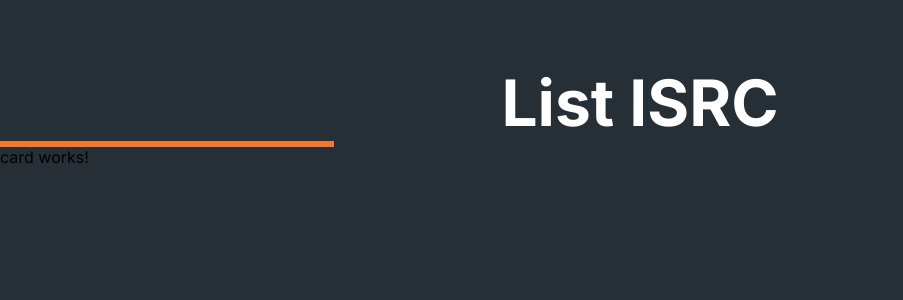
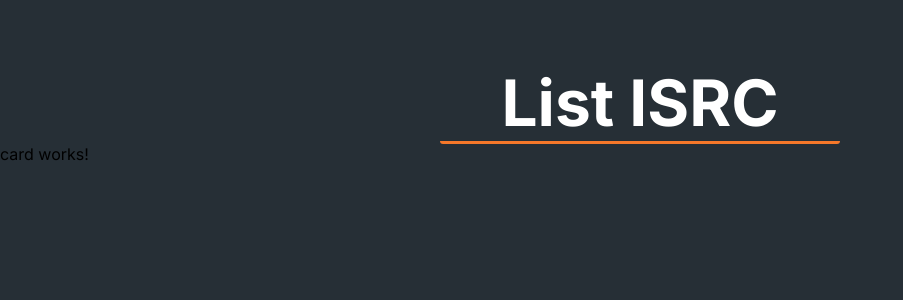
Before and after one commit to ONErpm-Lab/front-end-challenge, an Angular app in the folder challenge-onerpm/: page / in a window 1280 px wide. Shown: the top 300 px of the page, without its empty margins (0-903 px from the left). Built offline with nearby package versions, Linux system fonts and the light colour scheme.

Commit message:
style: styling the app component

```diff
--- a/challenge-onerpm/src/app/app.component.css
+++ b/challenge-onerpm/src/app/app.component.css
@@ -11,16 +11,14 @@ main{
 }
 
 .title{
+  width: 400px;
+  text-align: center;
   font-size: 64px;
   font-weight: bold;
   color: white;
-  text-align: center;
   padding-top: 5%;
-}
-
-.line{
-  border: 3px solid #F5782A;
-  width: 328px;
+  border-bottom: 3px solid #F5782A;
+  border-radius: 3px;
 }
 
   @media screen and (max-width: 650px) {
--- a/challenge-onerpm/src/app/app.component.html
+++ b/challenge-onerpm/src/app/app.component.html
@@ -1,6 +1,7 @@
 <main>
-  <h1 class="title">List ISRC</h1>
-  <p class="line"></p>
+  <div class="containerTitle">
+    <h1 class="title">List ISRC</h1>
+  </div>
   <app-card></app-card>
 </main>
 
```
